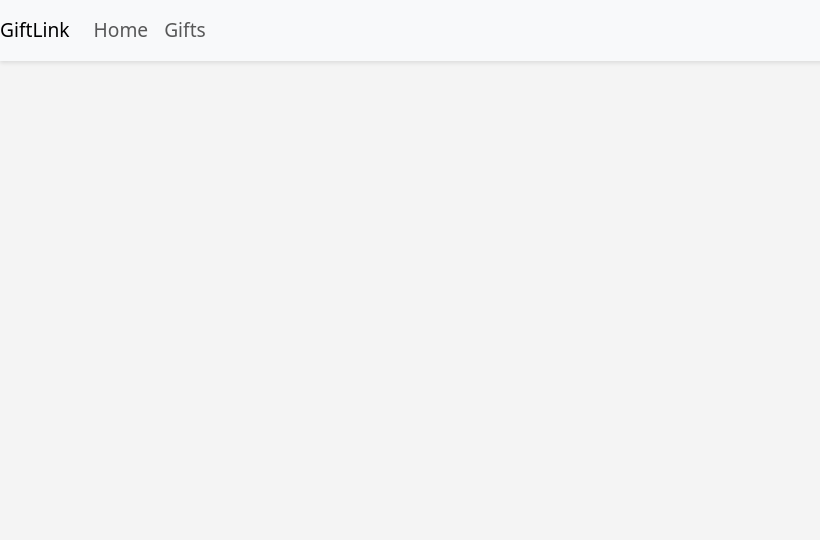
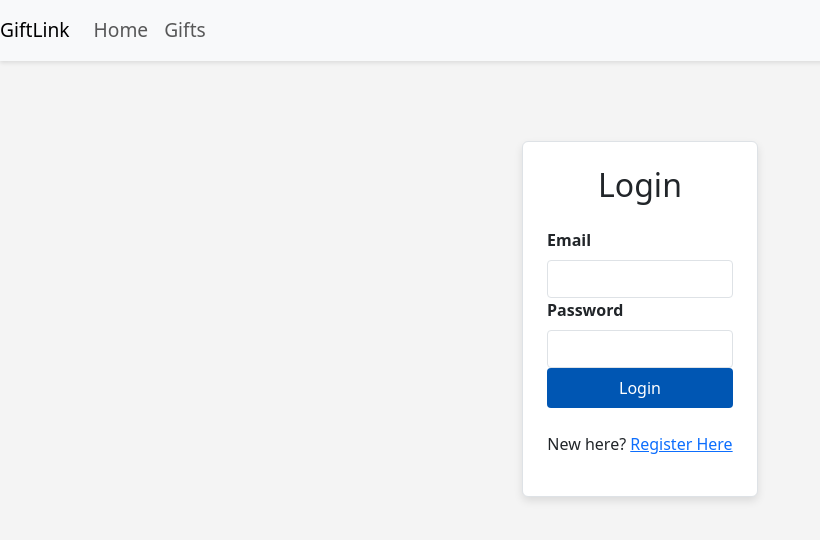
Before and after one commit to neo-the-coder/fullstack-capstone-project, a React (Create React App) app in the folder giftlink-frontend/: page /app/login in a window 1280 px wide. Before the commit this address had no page. Shown: the top 540 px of the page, without its empty margins (0-820 px from the left). Built offline with nearby package versions, Linux system fonts and the light colour scheme.

Commit message:
add: Register & Login pages

```diff
--- a/giftlink-frontend/src/App.js
+++ b/giftlink-frontend/src/App.js
@@ -1,6 +1,8 @@
 import React from 'react';
 import { Routes, Route, useNavigate } from 'react-router-dom';
 import MainPage from './components/MainPage/MainPage';
+import LoginPage from './components/LoginPage/LoginPage';
+import RegisterPage from './components/RegisterPage/RegisterPage';
 import 'bootstrap/dist/css/bootstrap.min.css';
 import './App.css';
 import Navbar from './components/Navbar/Navbar';
@@ -14,6 +16,8 @@ function App() {
           {/* the final code will not pass the products to every page, but each page will call the server API */}
           <Route path="/" element={<MainPage />} />
           <Route path="/app" element={<MainPage />} />
+          <Route path="/app/login" element={<LoginPage/>} />
+          <Route path="/app/register" element={<RegisterPage />} />
         </Routes>
         </>
   );
--- /dev/null
+++ b/giftlink-frontend/src/components/LoginPage/LoginPage.css
@@ -0,0 +1,44 @@
+.login-card {
+    background-color: #fff;
+    box-shadow: 0px 4px 8px rgba(0, 0, 0, 0.1);
+}
+
+.login-card .form-label {
+    font-weight: 600;
+}
+
+.login-card input {
+    border-radius: 0.25rem;
+}
+
+.login-card .btn {
+    padding: 0.5rem 1rem;
+    border-radius: 0.25rem;
+}
+
+.login-card .btn-primary {
+    background-color: #0056b3;
+    border: none;
+}
+
+.login-card .btn-secondary {
+    background-color: #dc3545;
+    border: none;
+}
+
+.login-card .text-primary {
+    color: #0056b3;
+}
+
+.login-card .text-secondary {
+    color: #6c757d;
+}
+
+/* Additional styles */
+a.text-primary:hover {
+    text-decoration: underline;
+}
+
+a.text-secondary:hover {
+    text-decoration: underline;
+}
--- /dev/null
+++ b/giftlink-frontend/src/components/LoginPage/LoginPage.js
@@ -0,0 +1,38 @@
+import React, { useState } from 'react';
+import './LoginPage.css';
+
+function LoginPage() {
+    const [email, setEmail] = useState('');
+    const [password, setPassword] = useState('');
+
+    const handleLogin = async () => {
+        console.log('Logg')
+    }
+
+    return (
+      <div className="container mt-5">
+        <div className="row justify-content-center">
+          <div className="col-md-6 col-lg-4">
+            <div className="login-card p-4 border rounded">
+              <h2 className="text-center mb-4 font-weight-bold">Login</h2>
+                <form onSubmit={handleLogin}>
+                    <label className='form-label' htmlFor='email'>Email</label>
+                    <input className="form-control" id="email" type="text" value={email} onChange={(e) => setEmail(e.target.value)} />
+
+                    <label className='form-label' htmlFor='password'>Password</label>
+                    <input className="form-control" id="password" type="text" value={password} onChange={(e) => setPassword(e.target.value)} />
+
+                    <button className="btn btn-primary w-100 mb-3" type="submit">Login</button>
+                </form>
+                <p className="mt-4 text-center">
+                    New here? <a href="/app/register" className="text-primary">Register Here</a>
+                </p>
+
+            </div>
+          </div>
+        </div>
+      </div>
+    )
+}
+
+export default LoginPage;
--- /dev/null
+++ b/giftlink-frontend/src/components/RegisterPage/RegisterPage.css
@@ -0,0 +1,45 @@
+.register-card {
+    background-color: #fff;
+    box-shadow: 0px 4px 8px rgba(0, 0, 0, 0.1);
+}
+
+.register-card .form-label {
+    font-weight: 600;
+    display: block;
+}
+
+.register-card input {
+    border-radius: 0.25rem;
+}
+
+.register-card .btn {
+    padding: 0.5rem 1rem;
+    border-radius: 0.25rem;
+}
+
+.register-card .btn-primary {
+    background-color: #0056b3;
+    border: none;
+}
+
+.register-card .btn-secondary {
+    background-color: #dc3545;
+    border: none;
+}
+
+.register-card .text-primary {
+    color: #0056b3;
+}
+
+.register-card .text-secondary {
+    color: #6c757d;
+}
+
+/* Additional styles */
+a.text-primary:hover {
+    text-decoration: underline;
+}
+
+a.text-secondary:hover {
+    text-decoration: underline;
+}
--- /dev/null
+++ b/giftlink-frontend/src/components/RegisterPage/RegisterPage.js
@@ -0,0 +1,46 @@
+import React, { useState } from 'react';
+import './RegisterPage.css';
+
+function RegisterPage() {
+    const [firstName, setFirstName] = useState('');
+    const [lastName, setLastName] = useState('');
+    const [email, setEmail] = useState('');
+    const [password, setPassword] = useState('');
+
+    const handleRegister = () => {
+        console.log('Registered')
+    }
+
+    return (
+        <div className="container mt-5">
+            <div className="row justify-content-center">
+                <div className="col-md-6 col-lg-4">
+                    <div className="register-card p-4 border rounded">
+                        <h2 className="text-center mb-4 font-weight-bold">Register</h2>
+                        <form onSubmit={handleRegister}>
+                            <label className='form-label' htmlFor="firstname">First name</label>
+                            <input className="form-control" id="firstname" type="text" value={firstName} onChange={(e) => setFirstName(e.target.value)} />
+
+                            <label className='form-label' htmlFor='lastName'>Last name</label>
+                            <input className="form-control" id="lastName" type="text" value={lastName} onChange={(e) => setLastName(e.target.value)} />
+
+                            <label className='form-label' htmlFor='email'>Email</label>
+                            <input className="form-control" id="email" type="text" value={email} onChange={(e) => setEmail(e.target.value)} />
+
+                            <label className='form-label' htmlFor='password'>Password</label>
+                            <input className="form-control" id="password" type="text" value={password} onChange={(e) => setPassword(e.target.value)} />
+
+                            <button className="btn btn-primary w-100 mb-3" type="submit">Register</button>
+                        </form>
+                {/* insert code here to create a button that performs the `handleRegister` function on click */}
+                    <p className="mt-4 text-center">
+                        Already a member? <a href="/app/login" className="text-primary">Login</a>
+                    </p>
+                     </div>
+                </div>
+            </div>
+        </div>
+     );
+}
+
+export default RegisterPage;
```
